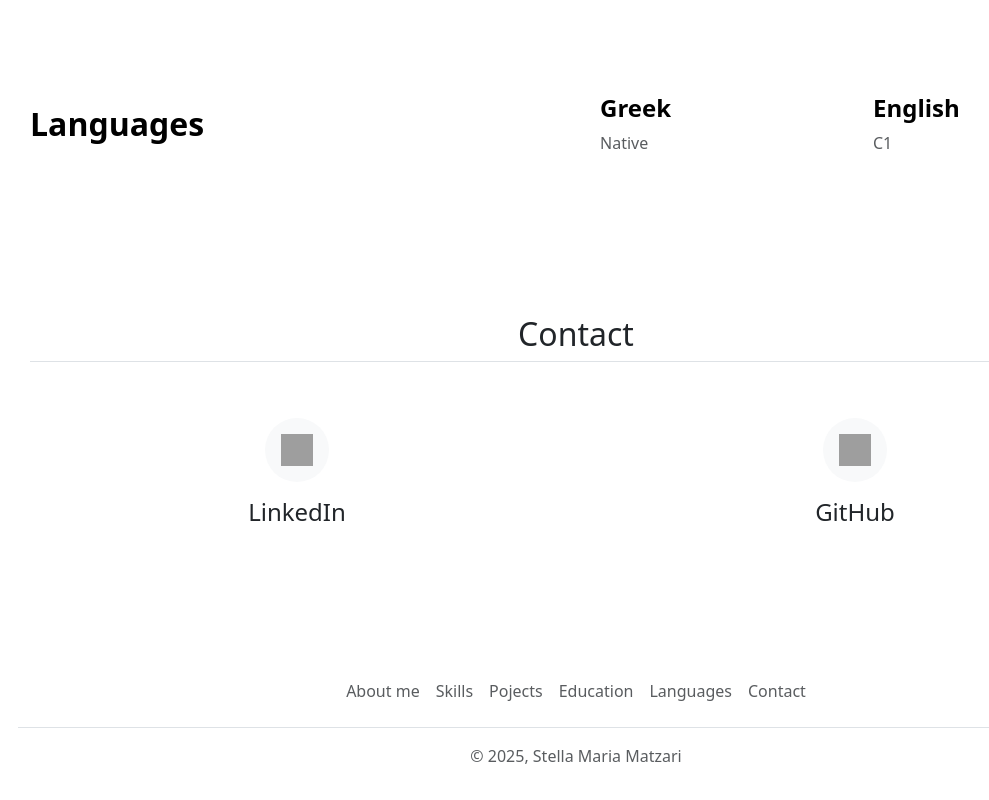
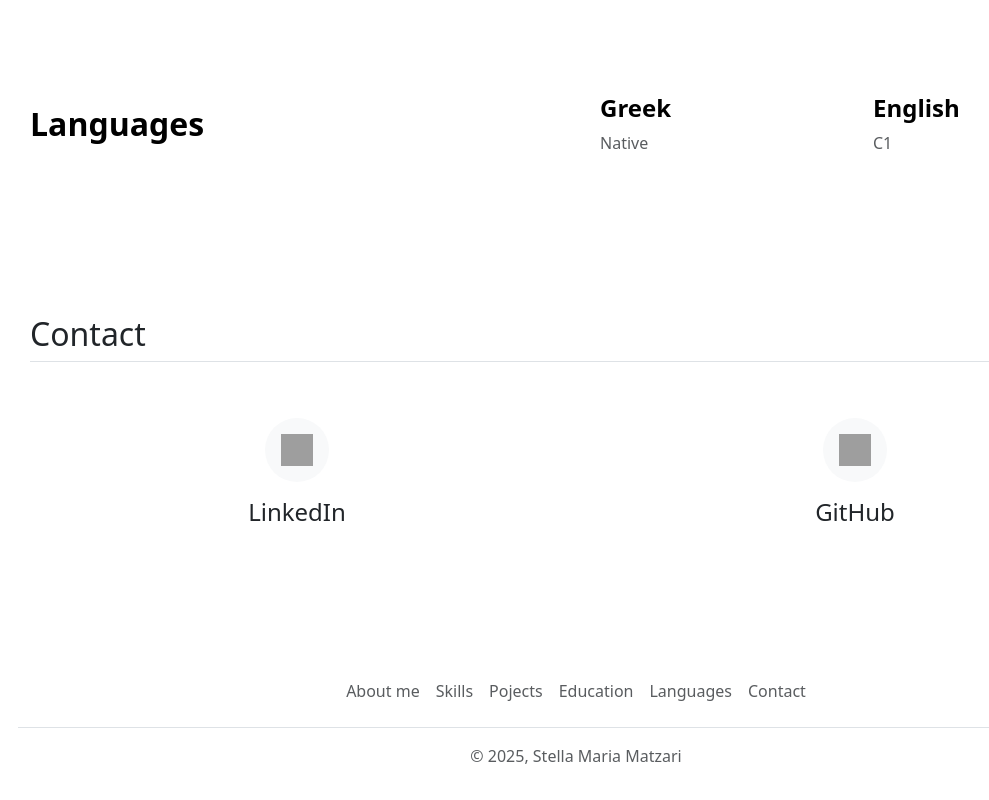
Before and after one commit to stellamarma/My-website, a Vue app: page /aboutme in a window 1280 px wide. Shown: the part 2654-3454 px from the top of the page, without its empty margins (64-1053 px from the left). Built offline with nearby package versions, Linux system fonts and the light colour scheme; grey boxes are pictures that could not be loaded.

Commit message:
Add contact

```diff
--- a/src/components/Contact.vue
+++ b/src/components/Contact.vue
@@ -1,6 +1,6 @@
 <template>
     <div class="container px-4 py-5">
-      <h2 class="text-center pb-2 border-bottom">Contact</h2>
+      <h2 class=" pb-2 border-bottom">Contact</h2>
       <div class="row g-4 py-5 row-cols-1 row-cols-md-2">
         <div class="col text-center">
           <a href="https://www.linkedin.com/in/stella-maria-matzari-6bb170271/" target="_blank" class="text-decoration-none">
```
